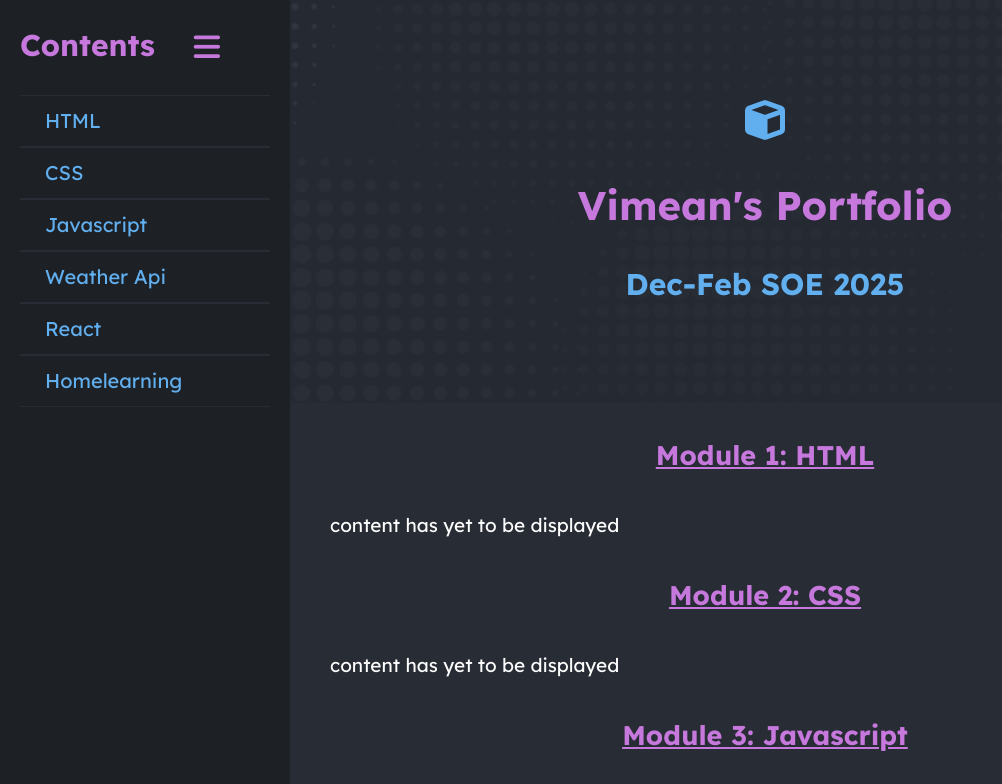
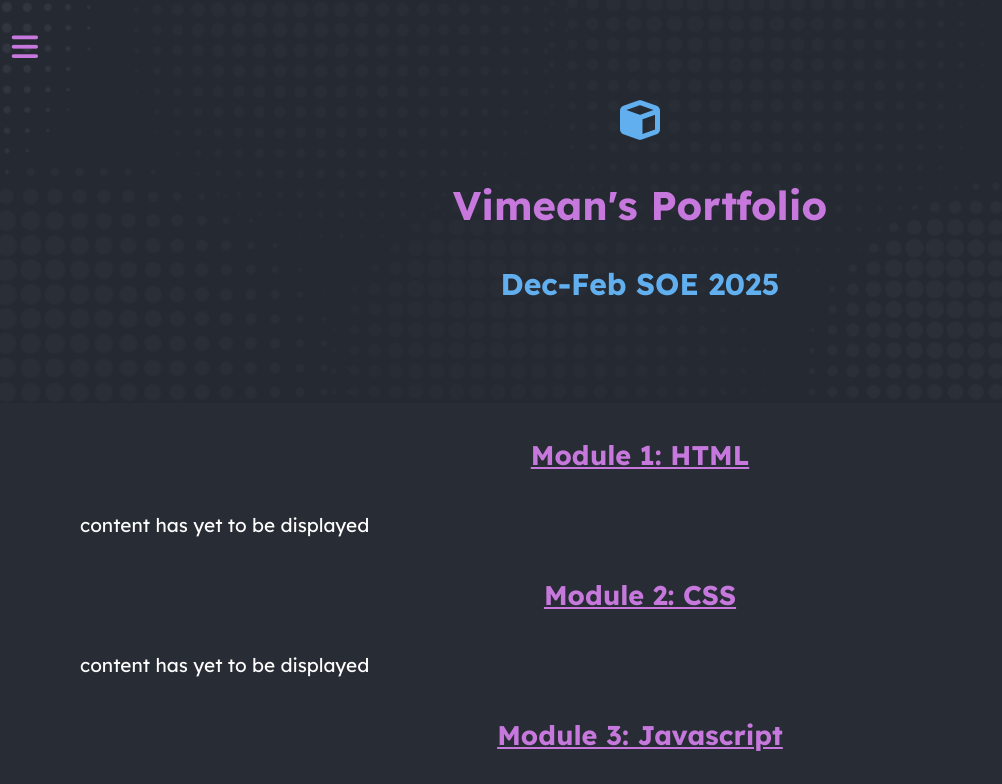
Before and after one commit to vimeannouv/december_project_soe, a plain HTML site: page index.html in a window 1280 px wide. Shown: the top 784 px of the page, without its empty margins (0-1002 px from the left). Drawn offline with Linux system fonts and the light colour scheme; a web font is replaced by a local one.

Commit message:
made the sidebar close on default

```diff
--- a/index.html
+++ b/index.html
@@ -19,14 +19,14 @@
         <div class="layout">
 
              <!-- Left Side: Navigation Bar -->
-              <nav class="sidebar" id="sidebar"> <!-- This creates a new name for css styling. nav is navigation bar, which was made to contain a list -->
+              <nav class="sidebar close" id="sidebar"> <!-- This creates a new name for css styling. nav is navigation bar, which was made to contain a list -->
                 <div class="header">
                     <h1>Contents</h1>
-                    <button class="toggle-button fa-solid fa-bars"></button>
+                    <button class="toggle-button close-mode fa-solid fa-bars"></button>
                 </div>
               </nav>
 
-              <main class="content" id="content"> <!-- section is denotative. literally means what it is. class is content, so we can style it using this name.-->
+              <main class="content fill" id="content"> <!-- section is denotative. literally means what it is. class is content, so we can style it using this name.-->
 
                 <!-- The banner appears at the very top -->
                 <section class="banner">
```
